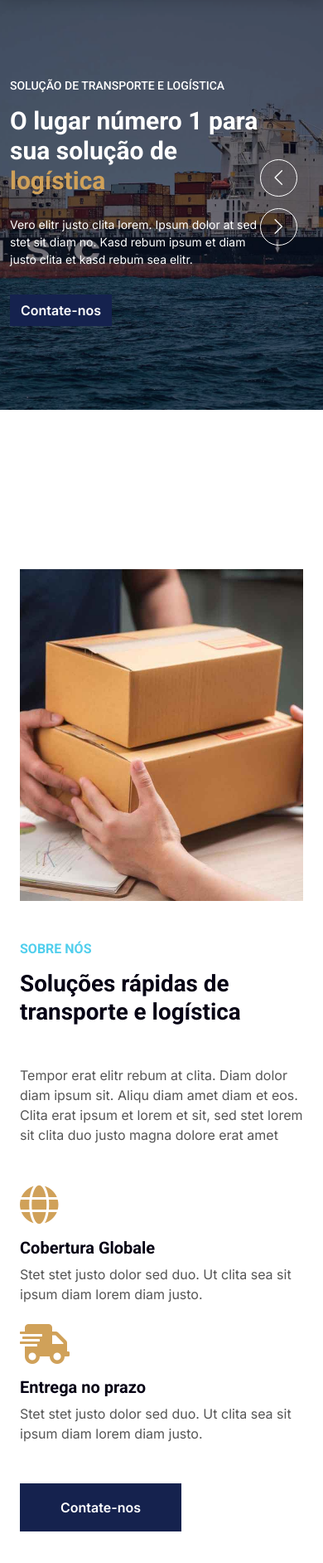
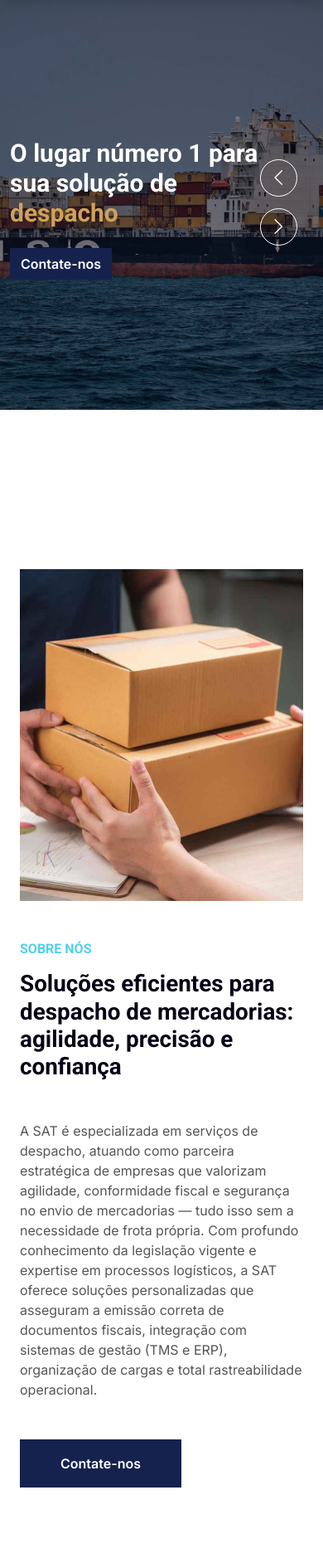
Before and after one commit to webdesigncuba/sat, a plain HTML site: page index.html in a window 390 px wide. Shown: the part 86-1970 px from the top of the page at 83% size. Drawn offline with nearby package versions, Linux system fonts and the light colour scheme.

Commit message:
Adicionando datos proporcioando por el cliente

```diff
--- a/index.html
+++ b/index.html
@@ -82,9 +82,8 @@
                     <div class="container">
                         <div class="row justify-content-start">
                             <div class="col-10 col-lg-8">
-                                <h5 class="text-white text-uppercase mb-3 animated slideInDown">Solução de Transporte e Logística</h5>
-                                <h1 class="display-3 text-white animated slideInDown mb-4">O lugar número 1 para sua solução de  <span class="text-primary">logística</span></h1>
-                                <p class="fs-5 fw-medium text-white mb-4 pb-2">Vero elitr justo clita lorem. Ipsum dolor at sed stet sit diam no. Kasd rebum ipsum et diam justo clita et kasd rebum sea elitr.</p>
+                                <h5 class="text-white text-uppercase mb-3 animated slideInDown"></h5>
+                                <h1 class="display-3 text-white animated slideInDown mb-4">O lugar número 1 para sua solução de  <span class="text-primary">despacho</span></h1>
                                 <a href="" class="btn btn-primary py-md-3 px-md-5 me-3 animated slideInLeft">Contate-nos</a>
 
                             </div>
@@ -98,11 +97,8 @@
                     <div class="container">
                         <div class="row justify-content-start">
                             <div class="col-10 col-lg-8">
-                                <h5 class="text-white text-uppercase mb-3 animated slideInDown">Transport & Logistics Solution</h5>
-                                <h1 class="display-3 text-white animated slideInDown mb-4">#1 Place For Your <span class="text-primary">Transport</span> Solution</h1>
-                                <p class="fs-5 fw-medium text-white mb-4 pb-2">Vero elitr justo clita lorem. Ipsum dolor at sed stet sit diam no. Kasd rebum ipsum et diam justo clita et kasd rebum sea elitr.</p>
-                                <a href="" class="btn btn-primary py-md-3 px-md-5 me-3 animated slideInLeft">Read More</a>
-                                <a href="" class="btn btn-secondary py-md-3 px-md-5 animated slideInRight">Free Quote</a>
+                                <h1 class="display-3 text-white animated slideInDown mb-4">O lugar número 1 para sua solução de  <span class="text-primary">despacho</span></h1>
+                                <a href="" class="btn btn-primary py-md-3 px-md-5 me-3 animated slideInLeft">Contate-nos</a>
                             </div>
                         </div>
                     </div>
@@ -124,20 +120,10 @@
                 </div>
                 <div class="col-lg-6 about-text wow fadeInUp" data-wow-delay="0.3s">
                     <h6 class="text-secondary text-uppercase mb-3">Sobre nós</h6>
-                    <h1 class="mb-5">Soluções rápidas de transporte e logística</h1>
-                    <p class="mb-5">Tempor erat elitr rebum at clita. Diam dolor diam ipsum sit. Aliqu diam amet diam et eos. Clita erat ipsum et lorem et sit, sed stet lorem sit clita duo justo magna dolore erat amet</p>
-                    <div class="row g-4 mb-5">
-                        <div class="col-sm-6 wow fadeIn" data-wow-delay="0.5s">
-                            <i class="fa fa-globe fa-3x text-primary mb-3"></i>
-                            <h5>Cobertura Globale</h5>
-                            <p class="m-0">Stet stet justo dolor sed duo. Ut clita sea sit ipsum diam lorem diam justo.</p>
-                        </div>
-                        <div class="col-sm-6 wow fadeIn" data-wow-delay="0.7s">
-                            <i class="fa fa-shipping-fast fa-3x text-primary mb-3"></i>
-                            <h5>Entrega no prazo</h5>
-                            <p class="m-0">Stet stet justo dolor sed duo. Ut clita sea sit ipsum diam lorem diam justo.</p>
-                        </div>
-                    </div>
+                    <h1 class="mb-5">Soluções eficientes para despacho de mercadorias: agilidade, precisão e confiança</h1>
+                    <p class="mb-5">A SAT é especializada em serviços de despacho, atuando como parceira estratégica de empresas que valorizam agilidade, conformidade fiscal e segurança no envio de mercadorias — tudo isso sem a necessidade de frota própria.
+                    Com profundo conhecimento da legislação vigente e expertise em processos logísticos, a SAT oferece soluções personalizadas que asseguram a emissão correta de documentos fiscais, integração com sistemas de gestão (TMS e ERP), organização de cargas e total rastreabilidade operacional.
+                    </p>
                     <a href="" class="btn btn-primary py-3 px-5">Contate-nos</a>
                 </div>
             </div>
@@ -204,8 +190,8 @@
                         <div class="overflow-hidden mb-4">
                             <img class="img-fluid" src="img/service-1.jpg" alt="">
                         </div>
-                        <h4 class="mb-3">Frete Aéreo</h4>
-                        <p>Stet stet justo dolor sed duo. Ut clita sea sit ipsum diam lorem diam.</p>
+                        <h4 class="mb-3">Despacho</h4>
+                        <p>Despacho importação/exportação junto à RFB</p>
                     </div>
                 </div>
                 <div class="col-md-6 col-lg-4 wow fadeInUp" data-wow-delay="0.5s">
@@ -213,9 +199,8 @@
                         <div class="overflow-hidden mb-4">
                             <img class="img-fluid" src="img/service-2.jpg" alt="">
                         </div>
-                        <h4 class="mb-3">Frete marítimot</h4>
-                        <p>Stet stet justo dolor sed duo. Ut clita sea sit ipsum diam lorem diam.</p>
-                        <a class="btn-slide mt-2" href=""><i class="fa fa-arrow-right"></i><span>Read More</span></a>
+                        <h4 class="mb-3">Consultoria Analítica</h4>
+                        <p>Consultoria especializada em análise de operações internacionais, documentação, classificação, entre outros.</p>
                     </div>
                 </div>
                 <div class="col-md-6 col-lg-4 wow fadeInUp" data-wow-delay="0.7s">
@@ -223,9 +208,8 @@
                         <div class="overflow-hidden mb-4">
                             <img class="img-fluid" src="img/service-3.jpg" alt="">
                         </div>
-                        <h4 class="mb-3">Frete Rodoviário</h4>
-                        <p>Stet stet justo dolor sed duo. Ut clita sea sit ipsum diam lorem diam.</p>
-                        <a class="btn-slide mt-2" href=""><i class="fa fa-arrow-right"></i><span>Read More</span></a>
+                        <h4 class="mb-3">Logística Nacional</h4>
+                        <p>Frete Aéreo e Rodoviário</p>
                     </div>
                 </div>
             </div>
```
